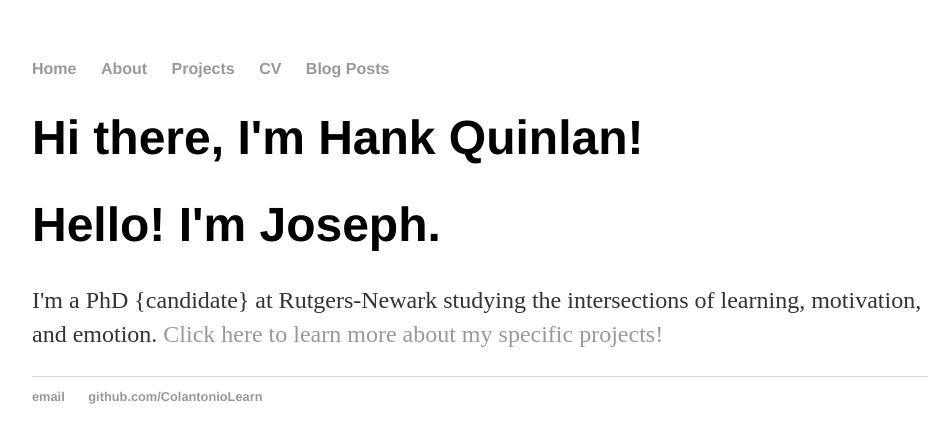
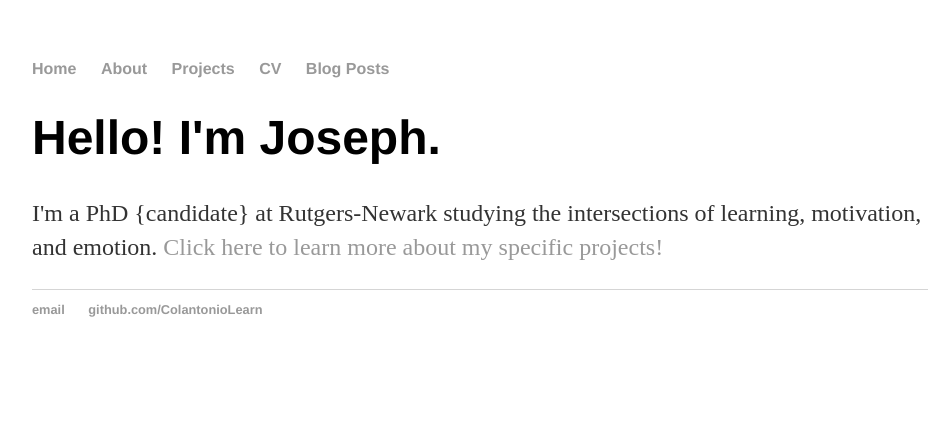
Before and after one commit to ColantonioLearn/ColantonioLearn.github.io, a Jekyll site: the page built from index.html, in a window 1280 px wide. Shown: the top 443 px of the page, without its empty margins (160-1111 px from the left). Built offline with Jekyll 4.4.1, drawn with Linux system fonts in a browser that asks for light colours.

Commit message:
Update index.html

```diff
--- a/index.html
+++ b/index.html
@@ -3,7 +3,6 @@ layout: default
 title: Joseph A. Colantonio II
 ---
 <div class="blurb">
-	<h1>Hi there, I'm Hank Quinlan!</h1>
-	<p><h1>Hello! I'm Joseph.</h1>
+	<h1>Hello! I'm Joseph.</h1>
 	<p>I'm a PhD {candidate} at Rutgers-Newark studying the intersections of learning, motivation, and emotion. <a href="/about">Click here to learn more about my specific projects!</a></p>
 </div><!-- /.blurb -->
```
